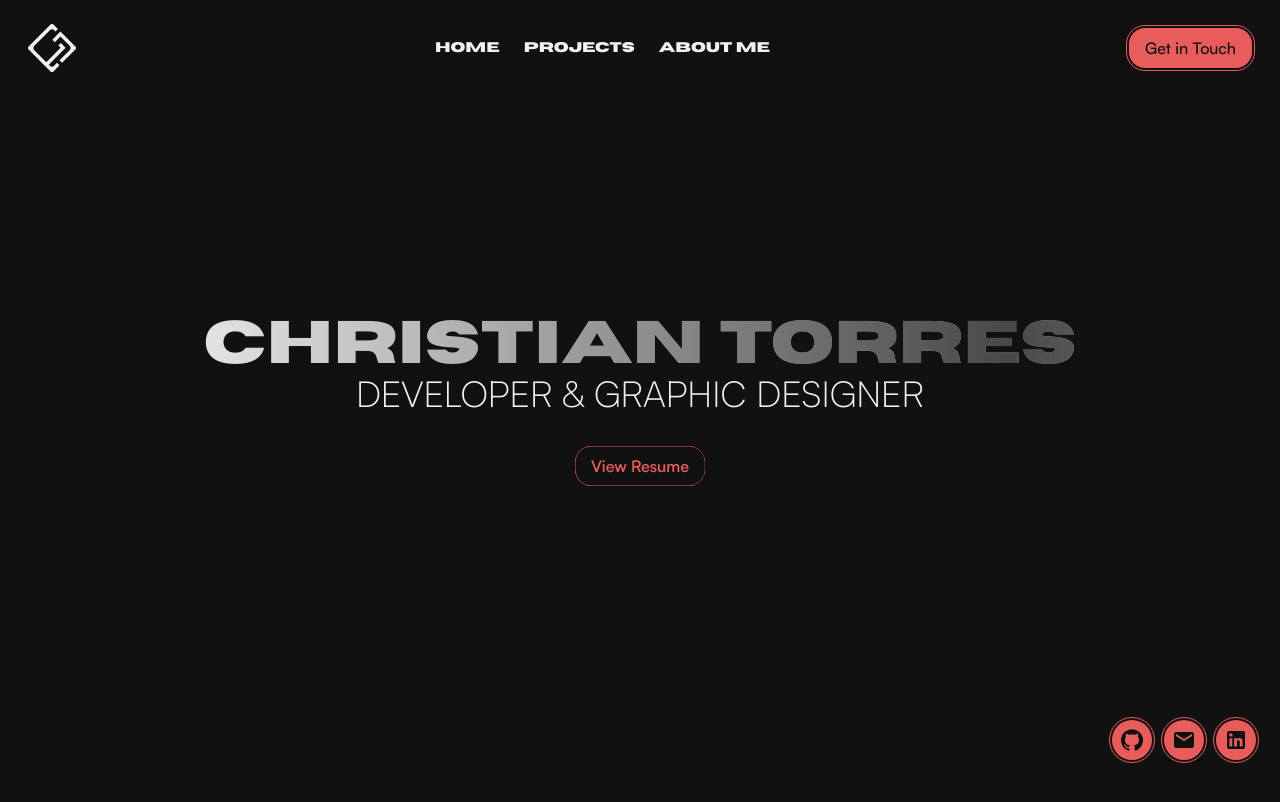
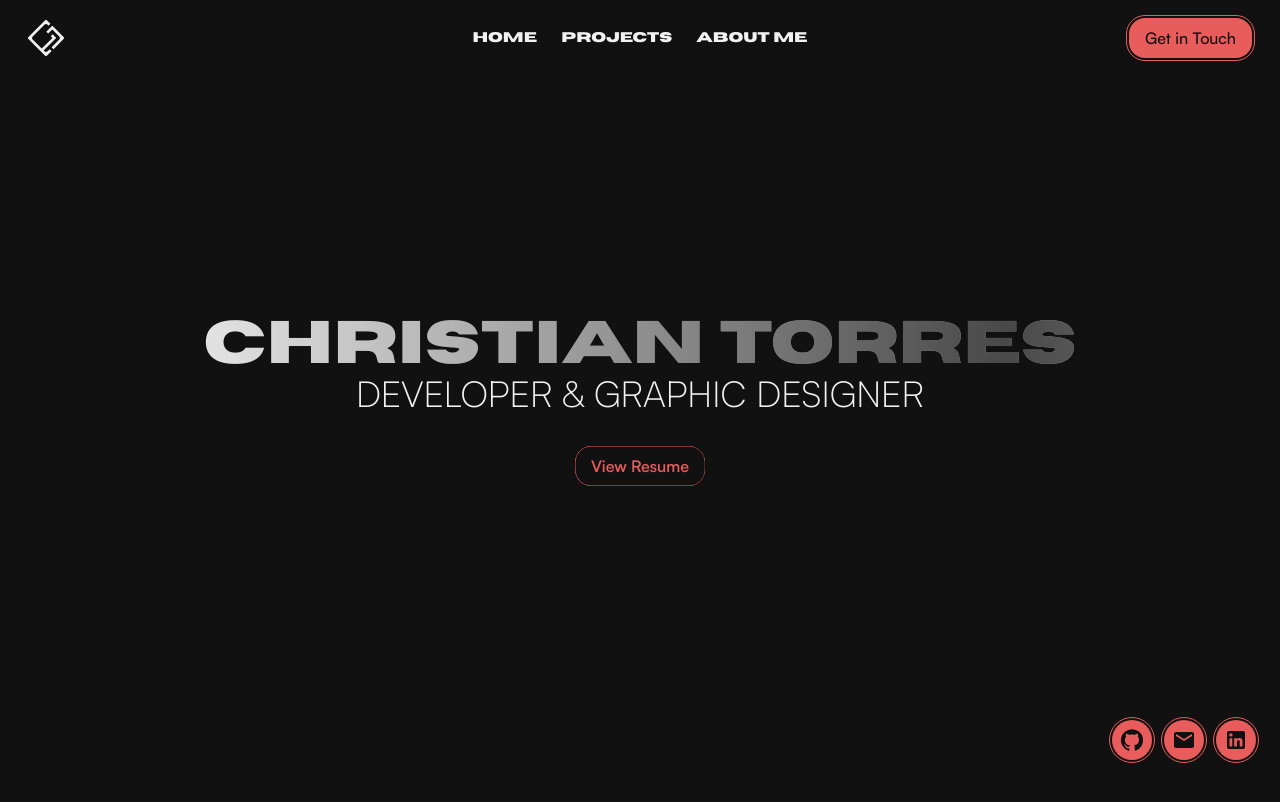
Before and after one commit to torutilla/React-Portfolio, a React (Vite) app: page / in a window 1280 px wide. Shown: the top 802 px of the page. Built offline with nearby package versions, Linux system fonts and the light colour scheme.

Commit message:
changed navbar from flex to grid and removed hidden in burgerbutton

```diff
--- a/src/components/common/buttons/BurgerButton.tsx
+++ b/src/components/common/buttons/BurgerButton.tsx
@@ -42,7 +42,7 @@ function BurgerButton({ onClick, isActive }: BurgerButtonProps) {
   return (
     <button
       onClick={handleOnclick}
-      className="group w-9 flex flex-col gap-1 justify-center p-2 md:hidden isolate"
+      className="group w-9 flex flex-col gap-1 justify-center p-2"
     >
       <span ref={topRef} className="w-full h-0.5 bg-gray-400"></span>
       <span ref={midRef} className="w-full h-0.5 bg-gray-400"></span>
--- a/src/components/layout/Navbar.tsx
+++ b/src/components/layout/Navbar.tsx
@@ -26,14 +26,12 @@ function Navbar({
 }: NavbarProps) {
   const { scrollTo } = useScroll();
   const navRef = useRef<HTMLElement>(null);
-  const divRef = useRef<HTMLDivElement>(null);
   const scrollTreshold = 10;
   const { direction: scrollDir, currentScroll } =
     useScrollDirection(scrollTreshold);
   useEffect(() => {
-    const div = divRef.current;
     const nav = navRef.current;
-    if (!div || !nav) return;
+    if (!nav) return;
     gsap.killTweensOf(nav);
     if (currentScroll < scrollTreshold) {
       gsap.to(nav, {
@@ -63,20 +61,15 @@ function Navbar({
   return (
     <nav
       ref={navRef}
-      className="fixed p-4 px-5 flex self-center justify-between items-center top-2 right-2 left-2 z-50 rounded-full backdrop-blur-sm"
+      className="fixed p-2.5 px-5 grid grid-cols-2 md:grid-cols-3 justify-between items-center top-2 right-2 left-2 z-50 rounded-full backdrop-blur-sm"
     >
-      <a href="#" className="flex leading-none">
+      <a href="#" className="flex leading-none size-9">
         <img src={logoSrc} alt="logo" />
       </a>
-      <div
-        ref={divRef}
-        className="hidden md:flex justify-around w-1/2
-      lg:w-1/2 p-3 self-center
-      rounded-4xl"
-      >
-        <ul className="hidden gap-6 md:flex">
+
+      <ul className="hidden gap-6 md:flex justify-center">
         {navigations.map((element) => (
-            <li key={element.heading} className="self-center hidden sm:flex">
+          <li key={element.heading} className="hidden sm:flex text-nowrap">
             <a
               onClick={(e) => {
                 e.preventDefault();
@@ -90,9 +83,12 @@ function Navbar({
           </li>
         ))}
       </ul>
+      <div className="hidden justify-end md:flex">
+        <FillButton>{button.heading}</FillButton>
       </div>
-      <FillButton>{button.heading}</FillButton>
+      <div className="flex justify-end md:hidden">
         <BurgerButton onClick={setSidebarActive} isActive={menuOpen} />
+      </div>
     </nav>
   );
 }
```
Lines whose indentation alone changed are shown as unchanged.
